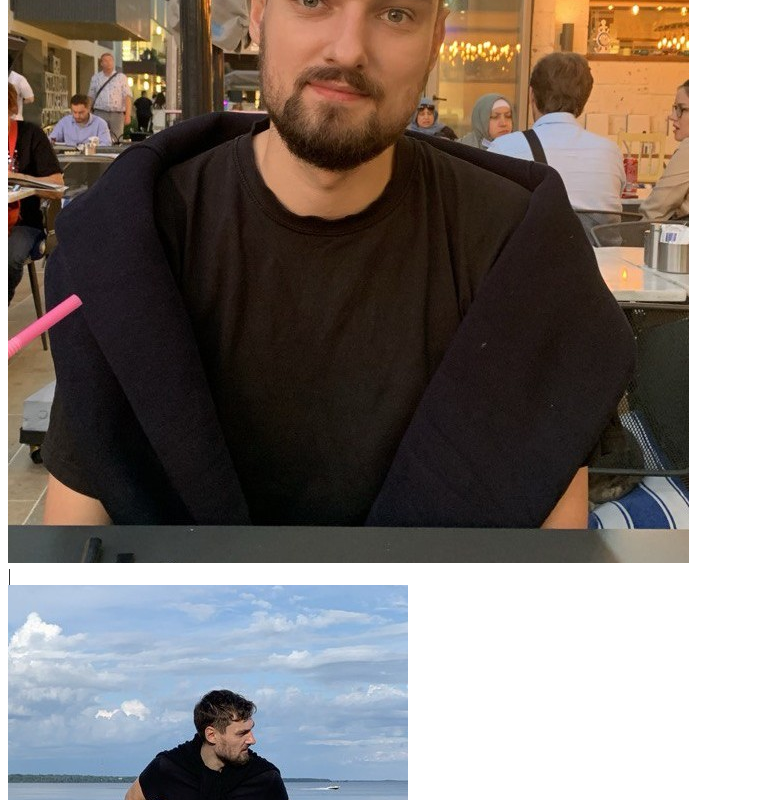
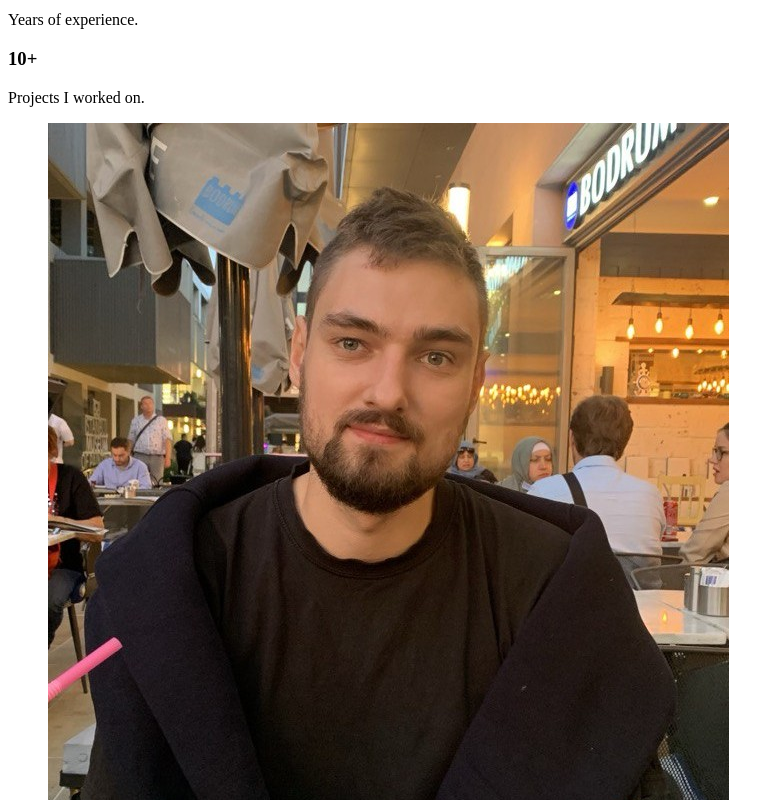
Before and after one commit to BuHogeJI2/portfolio, a React (Vite) app: page /about in a window 1280 px wide. Shown: the part 880-1680 px from the top of the page, without its empty margins (0-784 px from the left). Built offline with nearby package versions, Linux system fonts and the light colour scheme.

Commit message:
Add infite moving cards

```diff
--- a/src/app.tsx
+++ b/src/app.tsx
@@ -10,7 +10,7 @@ export default function App() {
       <PageBackground>
         <div className="flex min-h-screen flex-col">
           <Navbar />
-          <main className="flex-1 pb-12 pt-32 md:pb-16">
+          <main className="flex-1 pt-32">
             <Outlet />
           </main>
           <Footer />
--- /dev/null
+++ b/src/components/base/infinite-moving-cards/infinite-moving-cards.tsx
@@ -0,0 +1,223 @@
+'use client';
+
+import { cn } from '@/lib/utils';
+import React, { ReactNode, useEffect, useState } from 'react';
+
+export interface InfiniteMovingCardsProps {
+  children: ReactNode;
+  direction?: 'left' | 'right';
+  speed?: 'fast' | 'normal' | 'slow';
+  pauseOnHover?: boolean;
+  className?: string;
+}
+
+export const InfiniteMovingCards = ({
+  children,
+  direction = 'left',
+  speed = 'fast',
+  pauseOnHover = true,
+  className,
+}: InfiniteMovingCardsProps) => {
+  const containerRef = React.useRef<HTMLDivElement>(null);
+  const scrollerRef = React.useRef<HTMLUListElement>(null);
+
+  useEffect(() => {
+    addAnimation();
+  }, []);
+  const [start, setStart] = useState(false);
+  function addAnimation() {
+    if (containerRef.current && scrollerRef.current) {
+      const scrollerContent = Array.from(scrollerRef.current.children);
+
+      scrollerContent.forEach(item => {
+        const duplicatedItem = item.cloneNode(true);
+        if (scrollerRef.current) {
+          scrollerRef.current.appendChild(duplicatedItem);
+        }
+      });
+
+      getDirection();
+      getSpeed();
+      setStart(true);
+    }
+  }
+  const getDirection = () => {
+    if (containerRef.current) {
+      if (direction === 'left') {
+        containerRef.current.style.setProperty(
+          '--animation-direction',
+          'forwards',
+        );
+      } else {
+        containerRef.current.style.setProperty(
+          '--animation-direction',
+          'reverse',
+        );
+      }
+    }
+  };
+  const getSpeed = () => {
+    if (containerRef.current) {
+      if (speed === 'fast') {
+        containerRef.current.style.setProperty('--animation-duration', '20s');
+      } else if (speed === 'normal') {
+        containerRef.current.style.setProperty('--animation-duration', '40s');
+      } else {
+        containerRef.current.style.setProperty('--animation-duration', '80s');
+      }
+    }
+  };
+  return (
+    <div
+      ref={containerRef}
+      className={cn(
+        'scroller relative z-20 w-full overflow-hidden [mask-image:linear-gradient(to_right,transparent,white_20%,white_80%,transparent)]',
+        className,
+      )}
+    >
+      <ul
+        ref={scrollerRef}
+        className={cn(
+          'flex w-max min-w-full shrink-0 flex-nowrap gap-4 py-4',
+          start && 'animate-scroll',
+          pauseOnHover && 'hover:[animation-play-state:paused]',
+        )}
+      >
+        {children}
+      </ul>
+    </div>
+  );
+};
+
+export interface IPhoto {
+  src: string;
+  alt: string;
+}
+
+export interface ICardItem {
+  quote: string;
+  name: string;
+  title: string;
+}
+
+export interface InfiniteMovingCardsItemsProps {
+  items: ICardItem[];
+  direction?: 'left' | 'right';
+  speed?: 'fast' | 'normal' | 'slow';
+  pauseOnHover?: boolean;
+  className?: string;
+}
+
+export interface InfiniteMovingImagesProps {
+  items: IPhoto[];
+  direction?: 'left' | 'right';
+  speed?: 'fast' | 'normal' | 'slow';
+  pauseOnHover?: boolean;
+  className?: string;
+}
+
+export const InfiniteMovingCardsWithItems = ({
+  items,
+  direction = 'left',
+  speed = 'fast',
+  pauseOnHover = true,
+  className,
+}: InfiniteMovingCardsItemsProps) => {
+  return (
+    <InfiniteMovingCards
+      direction={direction}
+      speed={speed}
+      pauseOnHover={pauseOnHover}
+      className={cn('max-w-7xl', className)}
+    >
+      {items.map((item, idx) => (
+        <li
+          className="relative w-[350px] max-w-full shrink-0 rounded-2xl border border-b-0 border-zinc-200 bg-[linear-gradient(180deg,#fafafa,#f5f5f5)] px-8 py-6 dark:border-zinc-700 dark:bg-[linear-gradient(180deg,#27272a,#18181b)] md:w-[450px]"
+          key={`${item.name}-${idx}`}
+        >
+          <blockquote>
+            <div
+              aria-hidden="true"
+              className="user-select-none -z-1 pointer-events-none absolute -left-0.5 -top-0.5 h-[calc(100%_+_4px)] w-[calc(100%_+_4px)]"
+            ></div>
+            <span className="relative z-20 text-sm font-normal leading-[1.6] text-neutral-800 dark:text-gray-100">
+              {item.quote}
+            </span>
+            <div className="relative z-20 mt-6 flex flex-row items-center">
+              <span className="flex flex-col gap-1">
+                <span className="text-sm font-normal leading-[1.6] text-neutral-500 dark:text-gray-400">
+                  {item.name}
+                </span>
+                <span className="text-sm font-normal leading-[1.6] text-neutral-500 dark:text-gray-400">
+                  {item.title}
+                </span>
+              </span>
+            </div>
+          </blockquote>
+        </li>
+      ))}
+    </InfiniteMovingCards>
+  );
+};
+
+export const InfiniteMovingImages = ({
+  items,
+  direction = 'left',
+  speed = 'fast',
+  pauseOnHover = true,
+  className,
+}: InfiniteMovingImagesProps) => {
+  const [imagesLoaded, setImagesLoaded] = useState(false);
+
+  // Preload and wait for all images to load before rendering
+  React.useEffect(() => {
+    const loadPromises = items.map(
+      item =>
+        new Promise<void>((resolve, reject) => {
+          const img = new window.Image();
+          img.onload = () => resolve();
+          img.onerror = () => resolve(); // Resolve even on error to not block
+          img.src = item.src;
+        }),
+    );
+
+    Promise.all(loadPromises).then(() => {
+      // Small delay to ensure images are in cache
+      setTimeout(() => {
+        setImagesLoaded(true);
+      }, 100);
+    });
+  }, [items]);
+
+  if (!imagesLoaded) {
+    return (
+      <div className={cn('flex items-center justify-center py-4', className)}>
+        <div className="h-16 w-16 animate-pulse rounded-lg bg-gray-200 dark:bg-gray-700 md:h-32 md:w-32" />
+      </div>
+    );
+  }
+
+  return (
+    <InfiniteMovingCards
+      direction={direction}
+      speed={speed}
+      pauseOnHover={pauseOnHover}
+      className={className}
+    >
+      {items.map((item, idx) => (
+        <li
+          key={`${item.src}-${idx}`}
+          className="relative h-16 w-16 shrink-0 overflow-hidden rounded-lg md:h-32 md:w-32"
+        >
+          <img
+            src={item.src}
+            alt={item.alt}
+            className="h-full w-full object-cover"
+            loading="eager"
+            decoding="async"
+          />
+        </li>
+      ))}
+    </InfiniteMovingCards>
+  );
+};
--- a/src/components/pages/about/about-me.styles.ts
+++ b/src/components/pages/about/about-me.styles.ts
@@ -1,18 +1,18 @@
 import clsx from 'clsx';
 
 export const aboutMeContainerStyles = clsx(
-  'flex w-full flex-col-reverse items-center justify-between gap-8',
-  'md:flex-row md:gap-12 md:py-12',
+  'flex w-full flex-col gap-8',
+  'md:gap-12 md:pt-12',
 );
 
 export const aboutMeContentStyles = clsx(
-  'flex w-full flex-col-reverse gap-4',
-  'md:flex-row',
+  'flex w-full flex-col gap-6',
+  'md:flex-row md:gap-8',
 );
 
 export const aboutMeDescriptionStyles = clsx(
   'flex w-full flex-col gap-4',
-  'md:w-1/2 md:flex-1',
+  'md:w-3/4',
 );
 
 export const aboutMeTextStyles = clsx(
@@ -23,26 +23,15 @@ export const aboutMeHighlightStyles = clsx(
   'font-bold text-secondary-default dark:text-secondary-dark',
 );
 
-export const aboutMePhotosContainerStyles = clsx(
-  'flex flex-row items-center justify-center gap-4',
-  'md:flex-col',
-);
-
-export const aboutMePhotoWrapperStyles = clsx('h-24 w-24 rounded-lg');
-
-export const aboutMePhotoStyles = clsx('h-24 w-24 rounded-lg object-cover');
-
-export const aboutMePhotoSeparatorStyles = clsx(
-  'hidden text-lg text-secondary-default dark:text-white',
-  'md:block',
-);
+export const aboutMePhotosContainerStyles = clsx('w-full');
 
 export const aboutMeKeyPointsContainerStyles = clsx(
-  'flex flex-row md:justify-start justify-center md:flex-col gap-4',
+  'flex w-full flex-col gap-4',
+  'md:w-1/4',
 );
 
 export const aboutMeKeyPointStyles = clsx(
-  'flex flex-row md:flex-col items-center justify-center md:gap-2 rounded-lg dark:bg-primary-dark/70 bg-primary-default p-4 text-white',
+  'flex flex-col gap-2 rounded-lg dark:bg-primary-dark/70 bg-primary-default p-4 text-white',
 );
 
 export const aboutMeKeyPointTitleStyles = clsx('text-4xl font-bold');
--- a/src/components/pages/about/about-me.tsx
+++ b/src/components/pages/about/about-me.tsx
@@ -1,6 +1,4 @@
-import { Container } from '@/components/base/container/container';
 import { ReactElement } from 'react';
-import { Image } from '@/components/base/image/image';
 import { aboutMeKeyPoints, aboutMePhotos } from './about-me.const';
 import {
   aboutMeContainerStyles,
@@ -9,23 +7,21 @@ import {
   aboutMeTextStyles,
   aboutMeHighlightStyles,
   aboutMePhotosContainerStyles,
-  aboutMePhotoWrapperStyles,
-  aboutMePhotoStyles,
-  aboutMePhotoSeparatorStyles,
   aboutMeKeyPointsContainerStyles,
   aboutMeKeyPointStyles,
   aboutMeKeyPointTitleStyles,
   aboutMeKeyPointDescriptionStyles,
 } from './about-me.styles';
+import { InfiniteMovingImages } from '@/components/base/infinite-moving-cards/infinite-moving-cards';
 
 export function AboutMe(): ReactElement {
   return (
     <div className={aboutMeContainerStyles}>
-      <AboutMePhotos />
       <div className={aboutMeContentStyles}>
         <AboutMeDescription />
         <AboutMeKeyPoints />
       </div>
+      <AboutMePhotos />
     </div>
   );
 }
@@ -63,22 +59,12 @@ function AboutMeDescription(): ReactElement {
 function AboutMePhotos(): ReactElement {
   return (
     <div className={aboutMePhotosContainerStyles}>
-      {aboutMePhotos.map((photo, index) => (
-        <>
-          <div key={photo.src} className={aboutMePhotoWrapperStyles}>
-            <Image
-              imageSrc={photo.src}
-              alt={photo.alt}
-              className={aboutMePhotoStyles}
-              skeletonClassName="h-24 w-24 rounded-lg"
-              lazyLoading={true}
-            />
-          </div>
-          {index < aboutMePhotos.length - 1 && (
-            <div className={aboutMePhotoSeparatorStyles}>|</div>
-          )}
-        </>
-      ))}
+      <InfiniteMovingImages
+        items={aboutMePhotos}
+        speed="slow"
+        pauseOnHover={false}
+        className="mx-auto w-[75%] justify-center"
+      />
     </div>
   );
 }
--- a/src/styles/tailwind.css
+++ b/src/styles/tailwind.css
@@ -1,6 +1,10 @@
 @tailwind base;
 @tailwind components;
 @tailwind utilities;
+
+:root {
+  --animate-scroll: scroll var(--animation-duration, 40s) var(--animation-direction, forwards) linear infinite;
+}
 
 /* Hide scrollbar for IE, Edge and Firefox */
 .scrollbar-hidden {
--- a/tailwind.config.js
+++ b/tailwind.config.js
@@ -29,9 +29,15 @@ module.exports = {
               transform: 'translateY(0)',
             },
           },
+          'scroll': {
+            'to': {
+              transform: 'translate(calc(-50% - 0.5rem))',
+            },
+          },
         },
         animation: {
           'fade-in-up': 'fade-in-up 0.6s ease-out',
+          'scroll': 'scroll var(--animation-duration, 40s) var(--animation-direction, forwards) linear infinite',
         },
       },
     },
```
